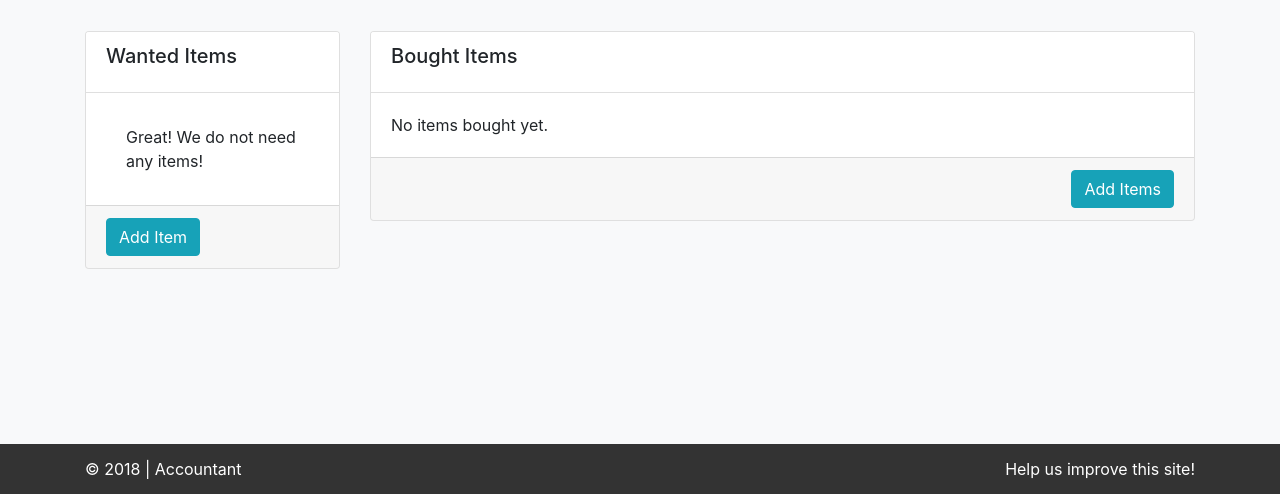
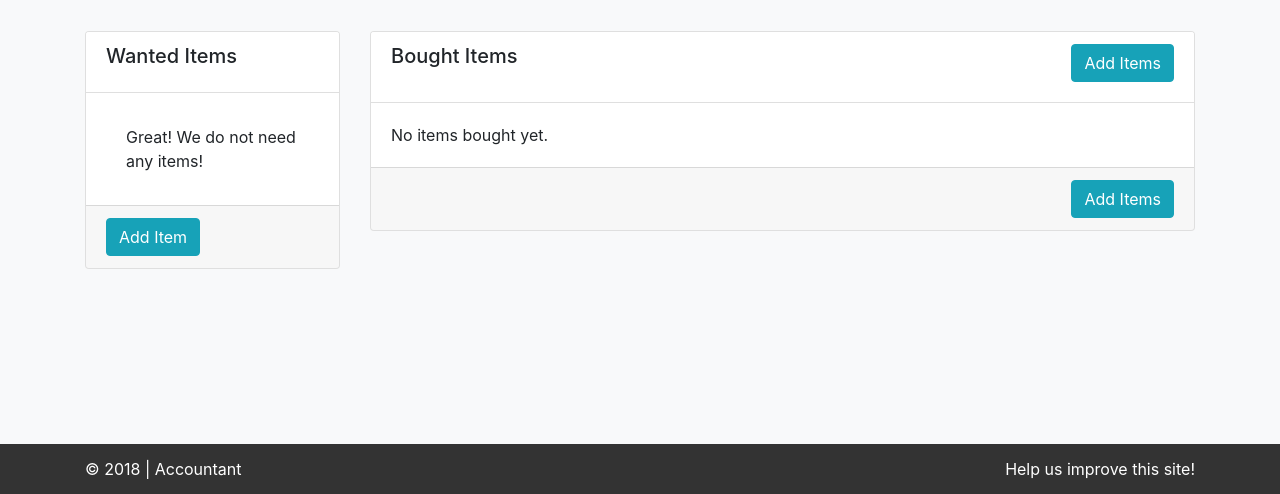
Before and after one commit to nymann/Accountant, a Flask app: page /shopping_list/ in a window 1280 px wide. Shown: the part 306-800 px from the top of the page. Run offline with Flask 2, Linux system fonts and the light colour scheme; the visitor is signed in with stand-in values (Sample User, id 1); data comes from the database, SQL or seed files in the repository; data that the repository does not hold is empty; parts of the project's set-up code (start-up, migrations or seed data) failed here and were passed over; some libraries are stand-ins or nearby versions.

Commit message:
Changed order of shopping entries, aswell as adding a button in the top right.

```diff
--- a/project/shopping_list/templates/shopping_list/index.html
+++ b/project/shopping_list/templates/shopping_list/index.html
@@ -48,7 +48,9 @@
             <div class="col-lg-9">
                 <div class="card">
                     <div class="card-header bg-white">
-                        <h5 class="card-title">Bought Items</h5>
+
+                        <h5 style="float: left" class="card-title">Bought Items</h5>
+                        <h3 style="float: right"><a href="{{ url_for('shopping_list.new') }}" class="btn btn-info">Add Items</a></h3>
                     </div>
                     <div class="card-body">
                         {% if shopping_list_entries and shopping_list_entries|length > 0 %}
--- a/project/shopping_list/views.py
+++ b/project/shopping_list/views.py
@@ -17,7 +17,7 @@ def index():
 
     shopping_list_entries = Shopping.query.filter(
         Shopping.accounting_id.is_(None)
-    ).order_by(Shopping.date).all()
+    ).order_by(Shopping.date.desc()).all()
 
     needed_items = NeededItems.query.filter(
         NeededItems.item_bought.is_(False)
```
